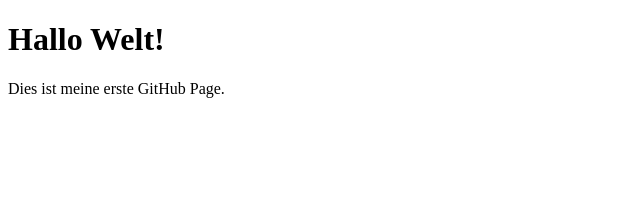
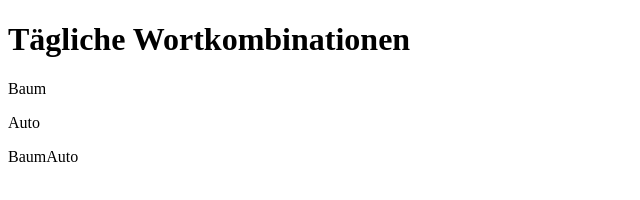
Before and after one commit to damsq/.github.io, a plain HTML site: page index.html in a window 1280 px wide. Shown: the whole page, without its empty margins (0-640 px from the left). Drawn offline with Linux system fonts and the light colour scheme.

Commit message:
Update index.html
neues programm 2 wörter

```diff
--- a/index.html
+++ b/index.html
@@ -3,10 +3,38 @@
 <head>
     <meta charset="UTF-8">
     <meta name="viewport" content="width=device-width, initial-scale=1.0">
-    <title>Willkommen zu meiner GitHub Page</title>
+    <title>Tägliche Wortkombinationen</title>
 </head>
 <body>
-    <h1>Hallo Welt!</h1>
-    <p>Dies ist meine erste GitHub Page.</p>
+    <h1>Tägliche Wortkombinationen</h1>
+    <div id="word-pair">
+        <p id="word1">Laden...</p>
+        <p id="word2">Laden...</p>
+        <p id="combined">Laden...</p>
+    </div>
+
+    <script>
+        const dictionary = [
+            "Baum", "Haus", "Auto", "Flugzeug", "Wasser", "Feuer", "Erde", "Luft"
+            // Füge hier weitere Wörter hinzu
+        ];
+
+        function getRandomWord() {
+            return dictionary[Math.floor(Math.random() * dictionary.length)];
+        }
+
+        function updateWords() {
+            const word1 = getRandomWord();
+            const word2 = getRandomWord();
+            document.getElementById('word1').innerText = word1;
+            document.getElementById('word2').innerText = word2;
+            document.getElementById('combined').innerText = word1 + word2;
+        }
+
+        updateWords(); // Initialer Aufruf für die erste Anzeige
+
+        // Optional: Aktualisierung der Wörter z.B. alle 24 Stunden
+        setInterval(updateWords, 24 * 60 * 60 * 1000); // alle 24 Stunden
+    </script>
 </body>
 </html>
```
